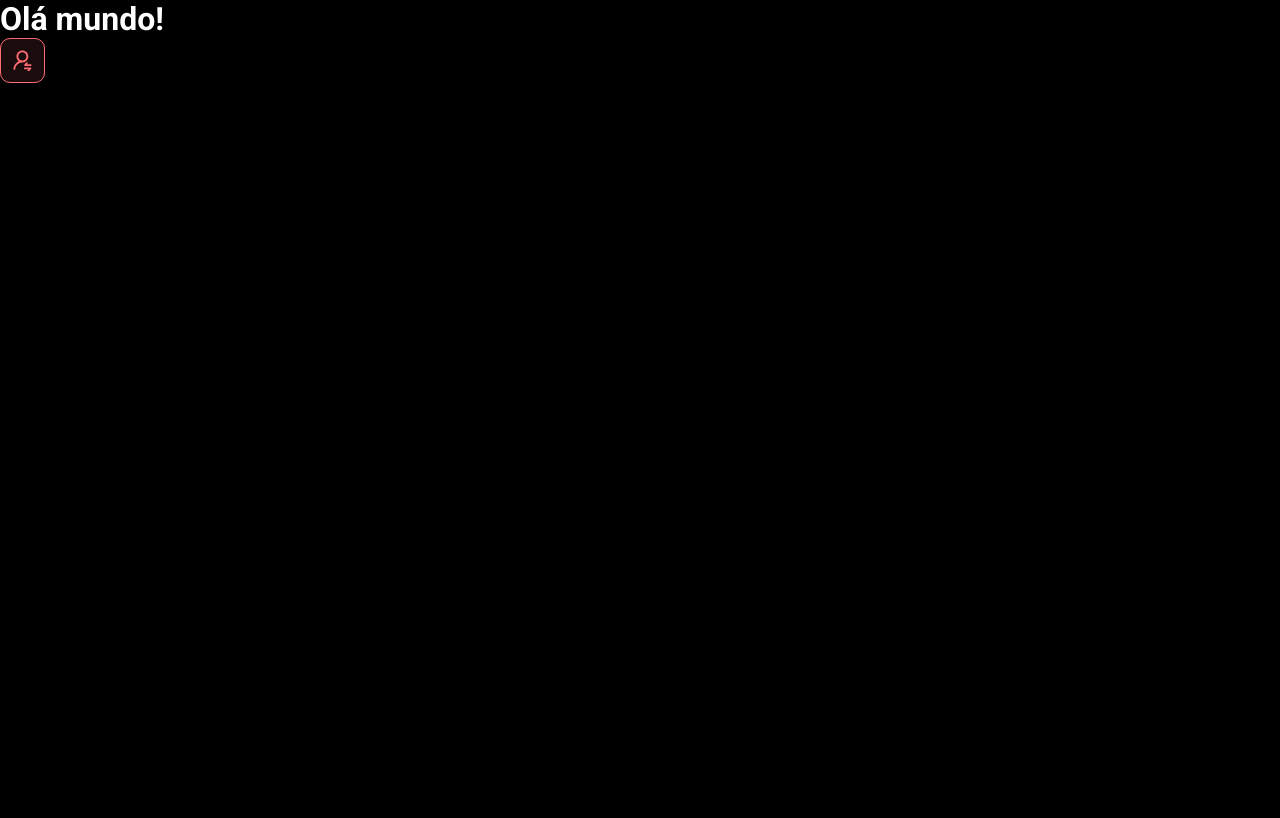
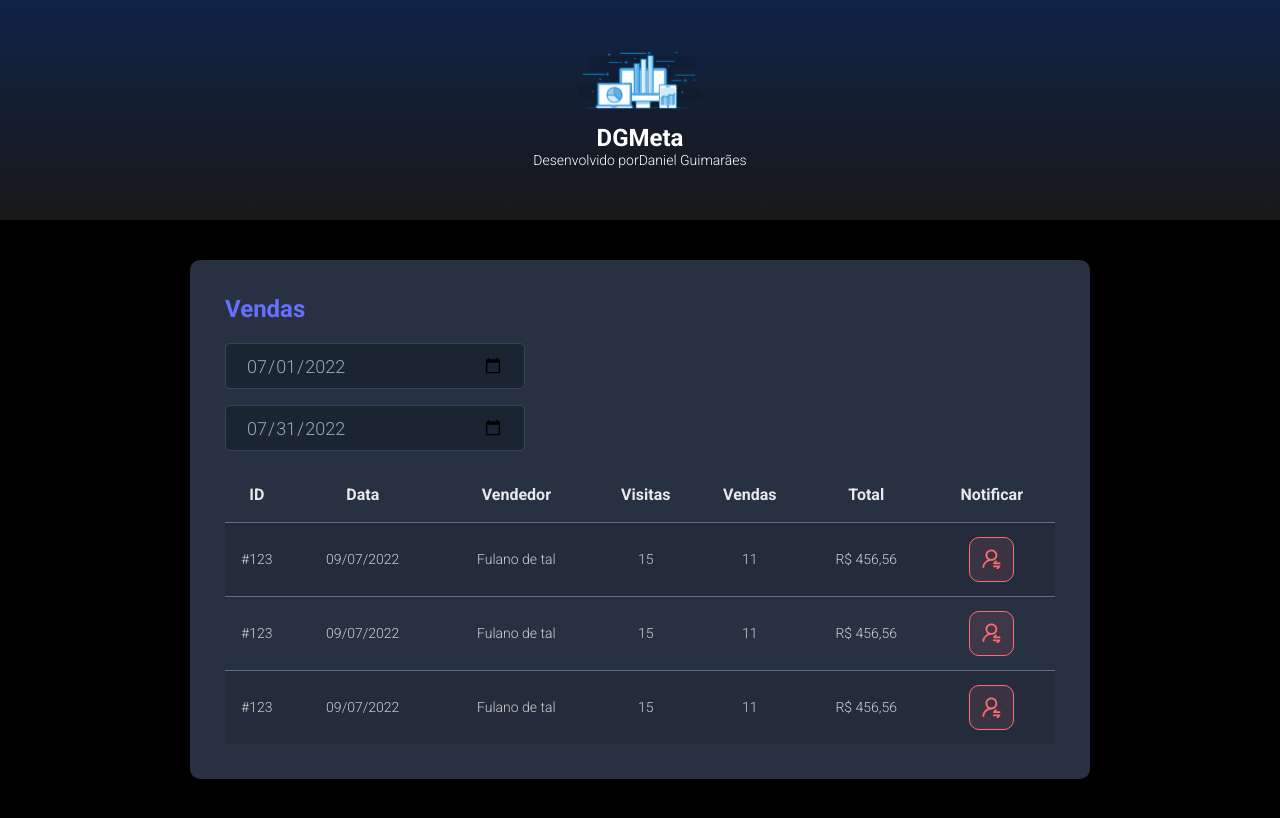
Before and after one commit to daniel-pereira-guimaraes/spring-react-dgmeta, a React (Vite) app in the folder frontend/: page / in a window 1280 px wide. Built offline with nearby package versions, Linux system fonts and the light colour scheme.

Commit message:
Componentes Header e SalesCard.

```diff
--- a/frontend/src/App.tsx
+++ b/frontend/src/App.tsx
@@ -1,10 +1,18 @@
-import { NotificationButton } from "./components/NotificationButton"
+import { NotificationButton } from './components/NotificationButton'
+import { Header } from './components/Header';
+import { SalesCard } from './components/SalesCard';
 
 function App() {
   return (
     <>
-      <h1>Olá mundo!</h1>
-      <NotificationButton />
+      <Header />
+      <main>
+        <section id="dgmeta-sales">
+          <div className="dgmeta-container">
+            <SalesCard />
+          </div>
+        </section>
+      </main>
     </>
   )
 }
--- /dev/null
+++ b/frontend/src/components/Header/index.tsx
@@ -0,0 +1,18 @@
+import logo from '../../assets/img/logo.svg';
+import './styles.css';
+
+export const Header = () => {
+  return (
+    <header>
+      <div className="dgmeta-logo-container">
+        <img src={logo} alt="dgMeta" />
+        <h1>DGMeta</h1>
+        <p>Desenvolvido por
+          <a href="https://tecnobyte.com.br">
+            Daniel Guimarães
+          </a>
+        </p>
+      </div>
+    </header>
+  );
+};
--- /dev/null
+++ b/frontend/src/components/Header/styles.css
@@ -0,0 +1,28 @@
+header {
+  height: 220px;
+  display: flex;
+  align-items: center;
+  justify-content: center;
+  background: linear-gradient(180deg, #102347 0%, #181818 100%);
+}
+
+.dgmeta-logo-container {
+  display: flex;
+  flex-direction: column;
+  align-items: center;
+}
+
+.dgmeta-logo-container img {
+  width: 125px;
+}
+
+.dgmeta-logo-container h1 {
+  margin-top: 15px;
+  font-size: 24px;
+  font-weight: 700;
+}
+
+.dgmeta-logo-container p {
+  font-size: 14px;
+  font-weight: 300;
+}
--- /dev/null
+++ b/frontend/src/components/SalesCard/index.tsx
@@ -0,0 +1,84 @@
+import { NotificationButton } from "../NotificationButton";
+import './styles.css';
+
+export const SalesCard = () => {
+  return (
+    <div className="dgmeta-sales-card">
+
+      <h2 className="dgmeta-sales-card-title">
+        Vendas
+      </h2>
+
+      <div>
+        <div className="dgmeta-sales-card-input-container">
+          <input className="dgmeta-sales-card-input" type="date" value="2022-07-01" />
+        </div>
+        <div className="dgmeta-sales-card-input-container">
+          <input className="dgmeta-sales-card-input" type="date" value="2022-07-31" />
+        </div>
+      </div>
+
+      <div>
+        <table className="dgmeta-sales-card-table">
+          <thead>
+            <tr>
+              <th className="dgmeta-sales-card-show-992">ID</th>
+              <th className="dgmeta-sales-card-show-576">Data</th>
+              <th>Vendedor</th>
+              <th className="dgmeta-sales-card-show-992">Visitas</th>
+              <th className="dgmeta-sales-card-show-992">Vendas</th>
+              <th>Total</th>
+              <th>Notificar</th>
+            </tr>
+          </thead>
+          <tbody>
+
+          <tr>
+              <td className="dgmeta-sales-card-show-992">#123</td>
+              <td className="dgmeta-sales-card-show-576">09/07/2022</td>
+              <td>Fulano de tal</td>
+              <td className="dgmeta-sales-card-show-992">15</td>
+              <td className="dgmeta-sales-card-show-992">11</td>
+              <td>R$ 456,56</td>
+              <td>
+                <div className="dgmeta-sales-card-notification-container">
+                  <NotificationButton />
+                </div>
+              </td>
+            </tr>
+
+            <tr>
+              <td className="dgmeta-sales-card-show-992">#123</td>
+              <td className="dgmeta-sales-card-show-576">09/07/2022</td>
+              <td>Fulano de tal</td>
+              <td className="dgmeta-sales-card-show-992">15</td>
+              <td className="dgmeta-sales-card-show-992">11</td>
+              <td>R$ 456,56</td>
+              <td>
+                <div className="dgmeta-sales-card-notification-container">
+                  <NotificationButton />
+                </div>
+              </td>
+            </tr>
+
+            <tr>
+              <td className="dgmeta-sales-card-show-992">#123</td>
+              <td className="dgmeta-sales-card-show-576">09/07/2022</td>
+              <td>Fulano de tal</td>
+              <td className="dgmeta-sales-card-show-992">15</td>
+              <td className="dgmeta-sales-card-show-992">11</td>
+              <td>R$ 456,56</td>
+              <td>
+                <div className="dgmeta-sales-card-notification-container">
+                  <NotificationButton />
+                </div>
+              </td>
+            </tr>
+
+
+          </tbody>
+        </table>
+      </div>
+    </div>
+  );
+};
--- /dev/null
+++ b/frontend/src/components/SalesCard/styles.css
@@ -0,0 +1,105 @@
+.dgmeta-sales-card {
+  background-color: #283142;
+  border-radius: 10px;
+  padding: 30px 10px;
+}
+
+.dgmeta-sales-card-title {
+  font-size: 24px;
+  color: #676fff;
+  margin-bottom: 20px;
+}
+
+.dgmeta-sales-card-input-container {
+  margin-bottom: 16px;
+  max-width: 300px;
+}
+
+.dgmeta-sales-card-input {
+  width: 100%;
+  height: 46px;
+  border: 1px solid #384459;
+  background-color: #1b2531;
+  border-radius: 5px;
+  color: #9aaabe;
+  padding: 0 20px;
+  font-size: 18px;
+}
+
+.dgmeta-sales-card-table {
+  width: 100%;
+  border-spacing: 0;
+  border-collapse: collapse;
+}
+
+.dgmeta-sales-card-table thead {
+  height: 55px;
+  font-size: 16px;
+  color: #e9e9e9;
+  font-weight: 700;
+}
+
+.dgmeta-sales-card-table tbody {
+  font-size: 14px;
+  font-weight: 400;
+  color: #cfcfcf;
+  text-align: center;
+}
+
+.dgmeta-sales-card-table tbody tr {
+  height: 74px;
+  border-top: 1px solid #5f6e82;
+}
+
+.dgmeta-sales-card-table tbody tr:hover>td {
+  background-color: #384459;
+}
+
+.dgmeta-sales-card-table tbody tr:nth-child(odd) {
+  background-color: #242c3b;
+}
+
+.dgmeta-sales-card-notification-container {
+  display: flex;
+  align-items: center;
+  justify-content: center;
+}
+
+
+
+
+
+
+
+.dgmeta-sales-card-show-576,
+.dgmeta-sales-card-show-992 {
+  display: none;
+}
+
+@media (min-width: 576px) {
+
+  .dgmeta-sales-card-show-576 {
+    display: table-cell;
+  }
+
+  .dgmeta-sales-card {
+    padding: 35px;
+  }
+
+  .dgmeta-sales-table tbody tr {
+    height: 55px;
+  }
+
+  .dgmeta-sales-table tbody {
+    font-size: 18px;
+  }
+
+}
+
+@media (min-width: 992px) {
+
+  .dgmeta-sales-card-show-992 {
+    display: table-cell;
+  }
+
+}
--- a/frontend/src/index.css
+++ b/frontend/src/index.css
@@ -1,4 +1,5 @@
 @import url('https://fonts.googleapis.com/css2?family=Roboto:wght@300;700&display=swap');
+
 * {
   font-family: 'Roboto', sans-serif;
   box-sizing: border-box;
@@ -6,12 +7,25 @@
   padding: 0;
 }
 
-html, body {
+html,
+body {
   color: #fff;
   background: #000;
 }
 
-a, a:hover, a:visited {
+a,
+a:hover,
+a:visited {
   color: unset;
   text-decoration: none;
 }
+
+#dgmeta-sales {
+  padding: 40px 20px;
+}
+
+.dgmeta-container {
+  width: 100%;
+  max-width: 900px;
+  margin: 0 auto;
+}
```
Also changed, not shown: frontend/src/assets/img/logo.svg (added).
